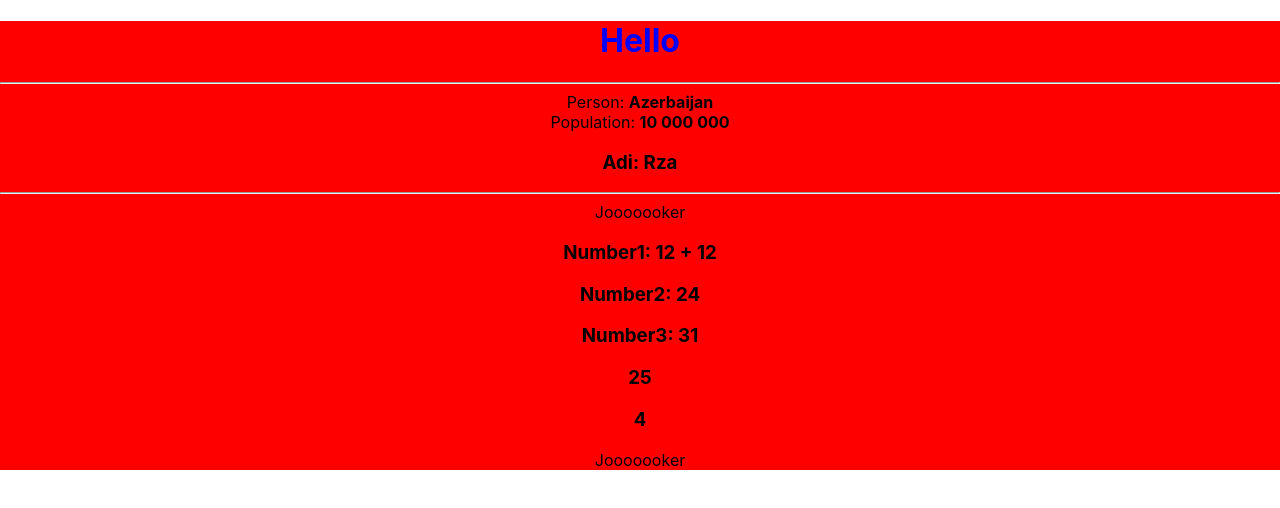
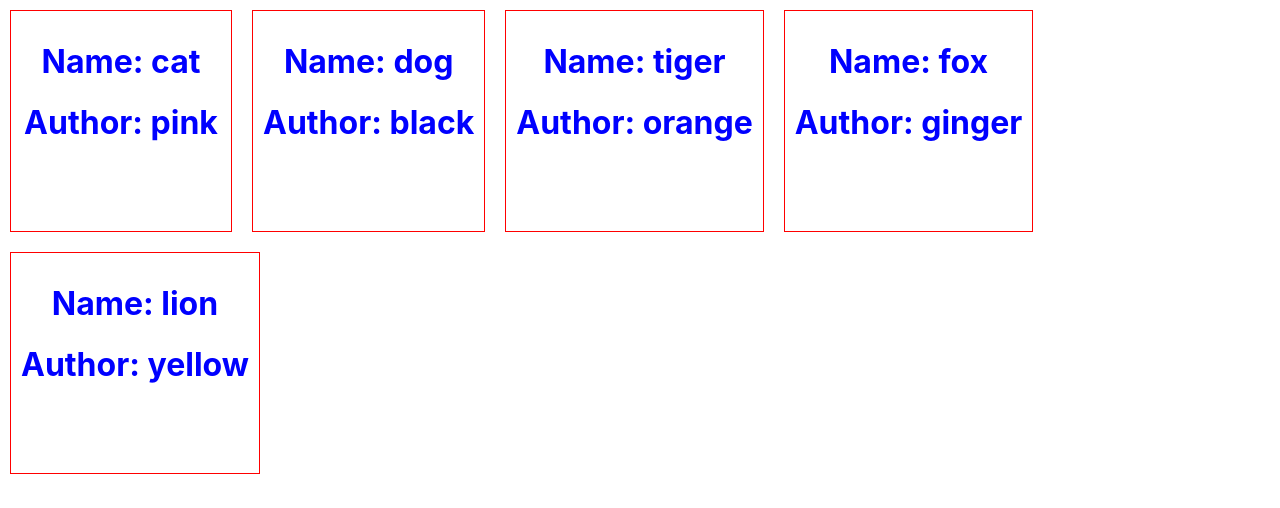
Before and after one commit to rzatalibov555/React_lesson, a React (Create React App) app in the folder app/: page / in a window 1280 px wide. Shown: the top 508 px of the page. Built offline with nearby package versions, Linux system fonts and the light colour scheme.

Commit message:
state classlar ucuncdur. Function componentler ucun ise hooklardan istifade olunur

```diff
--- a/app/src/App.js
+++ b/app/src/App.js
@@ -1,23 +1,34 @@
 import React from 'react';
 import './App.css';
-import { Country } from './components/Country';
-import { Joker } from './components/Joker';
+// import { Country } from './components/Country';
+// import { Joker } from './components/Joker';
+import { Card } from './components/Cards';
 
 class App extends React.Component{
 
+  // state classlar ucundur. function componentler ucun ise hooklardan istifade olunur.
+  state = {
+    animals:[{name: "cat", color: "pink"},
+              {name: "dog", color: "black"},
+              {name: "tiger", color: "orange"},
+              {name: "fox", color: "ginger"},
+              {name: "lion", color: "yellow"},
+            ]
+
+
+  }
     render(){
+      // console.log(this.state)
 
-      const style = {
-        with: "100%",
-        minHeight: "400px",
-        background:"red"
-      }
-
+      let animal = this.state.animals
+      // console.log(animal)
       return(
-        <div className='App' style={style}>
-          <h1 style={{color:"blue"}}>Hello</h1>
-          <Country country = {{name:'Azerbaijan', population: '10 000 000'}} style= {{color:"red", background:"purple"}} demo="Rza" />
-          <Joker></Joker>
+        <div className='App'>
+          <Card name={animal[0].name} color={animal[0].color} />
+          <Card name={animal[1].name} color={animal[1].color} />
+          <Card name={animal[2].name} color={animal[2].color} />
+          <Card name={animal[3].name} color={animal[3].color} />
+          <Card name={animal[4].name} color={animal[4].color} />
         </div>
       )
     }
--- /dev/null
+++ b/app/src/components/Cards.js
@@ -0,0 +1,12 @@
+import React from "react";
+
+export const Card = (props) => {
+    // console.log(props)
+    return(
+        <div style={{ minWidth: "200px", minHeight: "200px", border:"1px solid red", padding:"10px", margin:"10px", color:"blue", float:"left"}}>
+            <h1>Name: {props.name}</h1>
+            <h1>Author: {props.color}</h1>
+        </div>
+    )
+
+}
```
Also changed, not shown: app/src/components/Country_names.js (+7 -0 lines).
